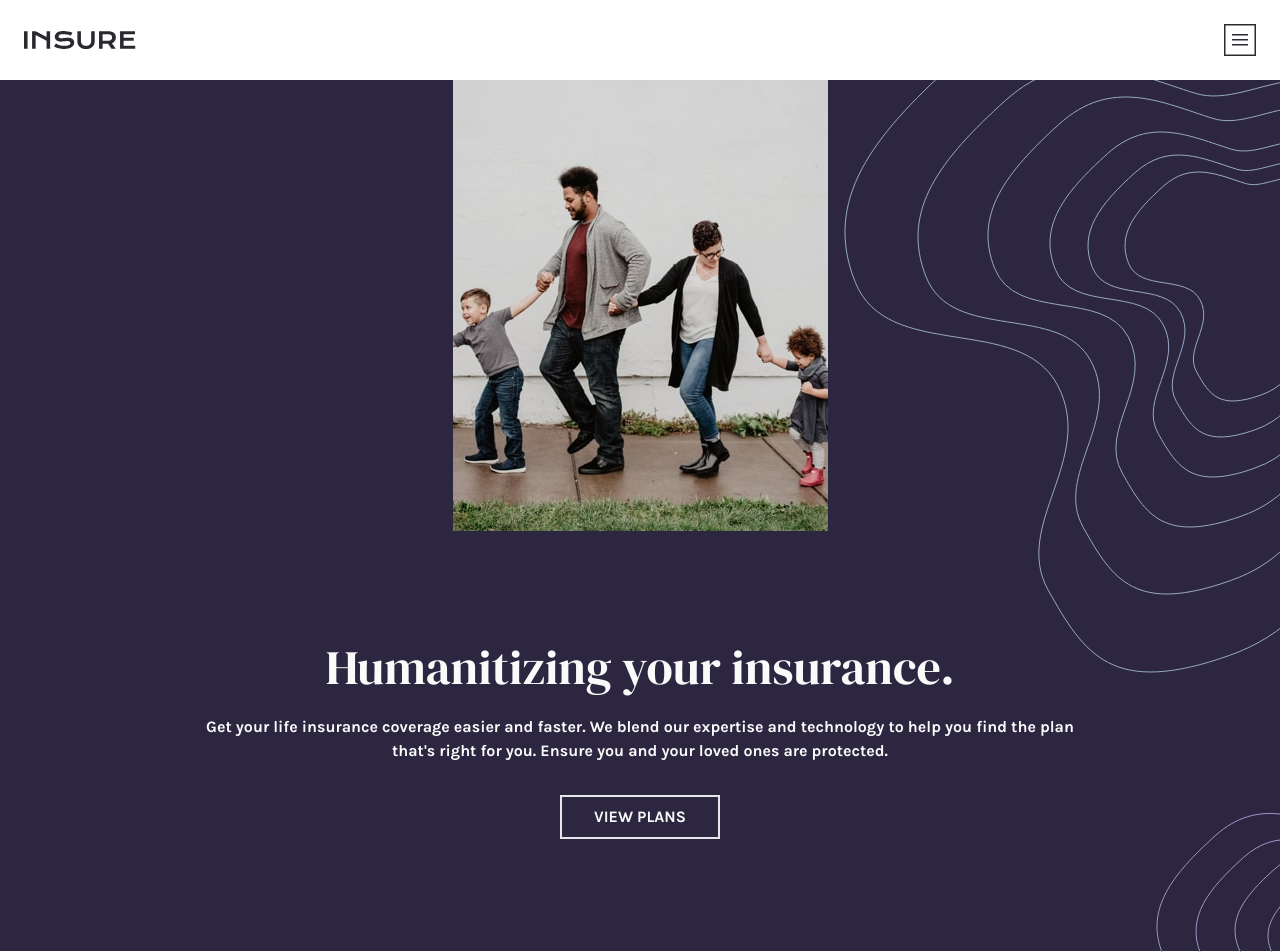
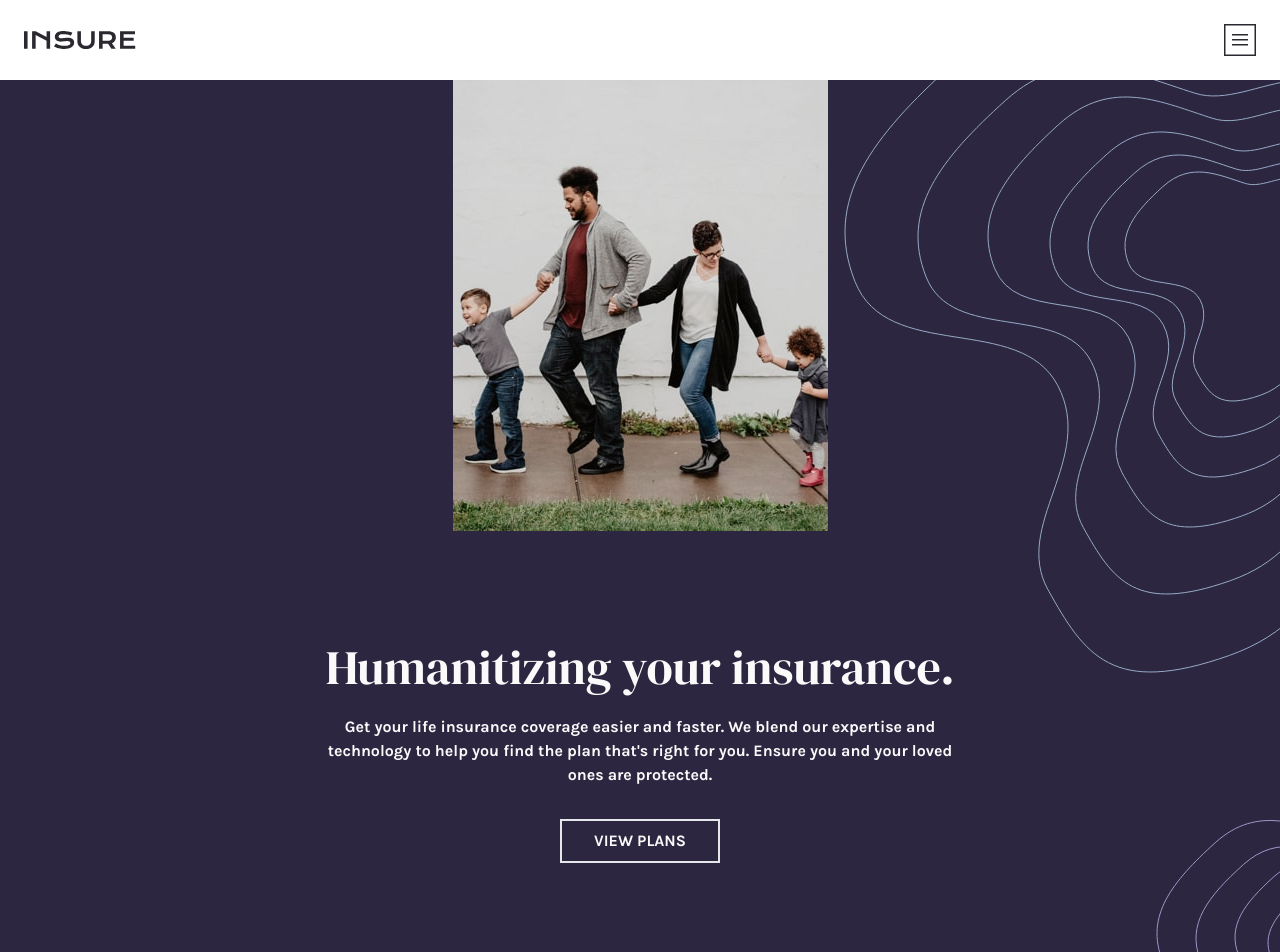
Before and after one commit to codexshell/insure-landing-page, a React (Vite) app: page / in a window 1280 px wide. Shown: the top 952 px of the page. Built offline with nearby package versions, Linux system fonts and the light colour scheme.

Commit message:
chore: adjust hero section for lg screens

```diff
--- a/src/components/App/index.jsx
+++ b/src/components/App/index.jsx
@@ -11,7 +11,7 @@ function App() {
       <header>
         <MainNav />
       </header>
-      <main className="pb-36 relative">
+      <main className="container pb-36 relative">
         <Hero />
         <div className="sm:px-36 md:px-48">
           <Features />
--- a/src/components/Hero/index.jsx
+++ b/src/components/Hero/index.jsx
@@ -16,7 +16,7 @@ export default function () {
         />
       </div>
 
-      <div className="px-5 sm:px-32 md:px-48 py-28 text-n-very-light-gray text-center bg-mobile-intro-left-pattern bg-no-repeat sm:bg-none">
+      <div className="px-5 sm:px-32 md:px-48 lg:px-80 py-28 text-n-very-light-gray text-center bg-mobile-intro-left-pattern bg-no-repeat sm:bg-none">
         <h1 className="font-header text-5xl">Humanitizing your insurance.</h1>
         <p className="mt-6 font-normal mb-8">
           Get your life insurance coverage easier and faster. We blend our
```
